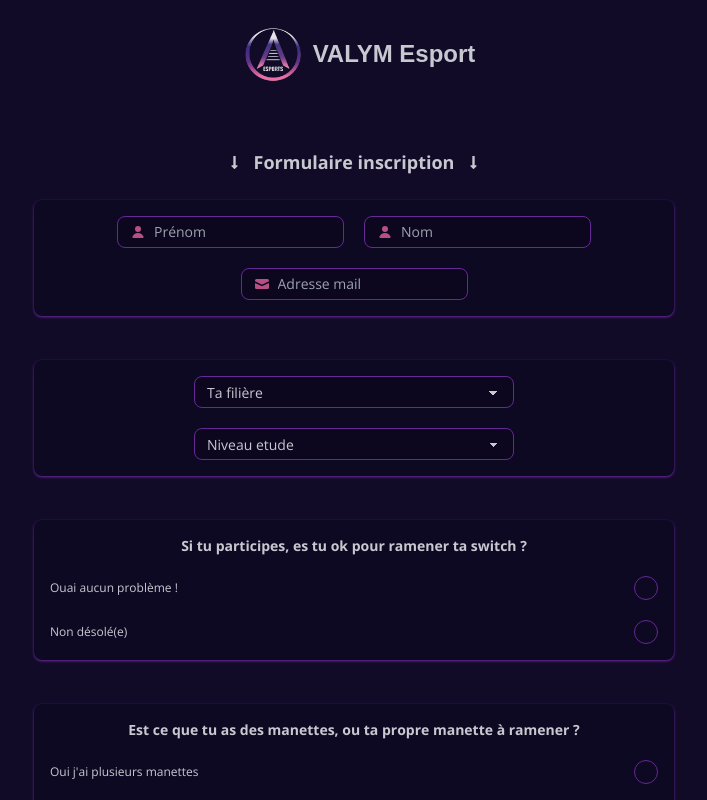
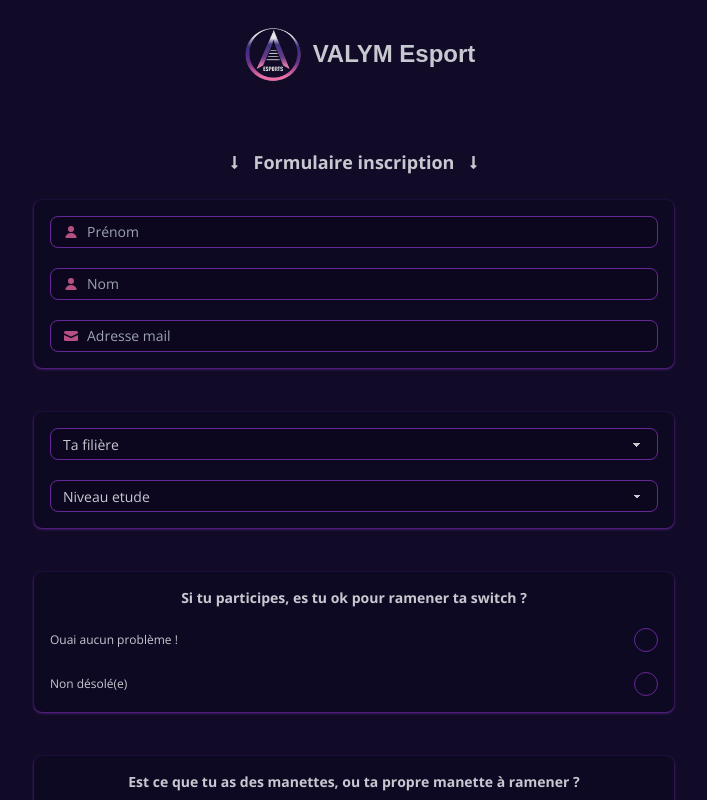
Before and after one commit to VALYM-eSports/tournamentForm, a Next.js app in the folder frontend/: page /tournament in a window 1280 px wide. Shown: the top 800 px of the page, without its empty margins (286-993 px from the left). Built offline with nearby package versions, Linux system fonts and the light colour scheme; a web font is replaced by a local one.

Commit message:
refacto form desktop

```diff
--- a/frontend/app/components/Forms.tsx
+++ b/frontend/app/components/Forms.tsx
@@ -67,8 +67,9 @@
           </div>
 
           {/* NOM, PRENOM et EMAIL*/}
-          <div className="flex gap-5 md:flex-row flex-col md:flex-wrap md:justify-center justify-start bg-base-200 p-4 rounded-lg mb-6 md:mb-11 shadow shadow-primary">
-            <div className="flex flex-col gap-2">
+          <div className="flex gap-5 flex-col justify-start bg-base-200 p-4 rounded-lg mb-6 md:mb-11 shadow shadow-primary">
+            <div className="flex md:flex-wrap md:flew-row   flex-col gap-5">
+              <div className="flex flex-col gap-2 w-full flex-1">
                 <label className="input input-bordered input-sm input-primary bg-base-300 flex items-center gap-2">
                   <svg
                     xmlns="http://www.w3.org/2000/svg"
@@ -106,7 +107,7 @@
                   </span>
                 )}
               </div>
-            <div className="flex flex-col gap-2">
+              <div className="flex flex-col gap-2 w-full flex-1">
                 <label className="input input-bordered input-sm input-primary bg-base-300 flex items-center gap-2">
                   <svg
                     xmlns="http://www.w3.org/2000/svg"
@@ -141,6 +142,7 @@
                 {errors.lastName?.type === "maxLength" && (
                   <span className="text-error text-xs">Le nom est trop long</span>
                 )}
+              </div>
             </div>
             <div className="flex-col gap-2 md:flex">
               <label className="input input-bordered input-sm input-primary bg-base-300 flex items-center gap-2">
@@ -184,10 +186,10 @@
           </div>
 
           {/* SECTOR ET LEVEL */}
-          <div className="flex gap-5 md:flex-row flex-col justify-start bg-base-200 p-4 rounded-lg mb-6 md:mb-11 shadow shadow-primary md:flex-wrap md:justify-around">
+          <div className="flex gap-5 flex-col justify-start bg-base-200 p-4 rounded-lg mb-6 md:mb-11 shadow shadow-primary">
             <select
               disabled={submitLoading}
-              className="select select-primary w-full bg-base-300 select-sm max-w-xs"
+              className="select select-primary w-full bg-base-300 select-sm "
               {...register("sector", { required: true })}
             >
               <option disabled selected>
@@ -204,7 +206,7 @@
 
             <select
               disabled={submitLoading}
-              className="select select-primary w-full bg-base-300 select-sm max-w-xs"
+              className="select select-primary w-full bg-base-300 select-sm"
               {...register("level", { required: true })}
             >
               <option disabled selected>
```
Lines whose indentation alone changed are shown as unchanged.
